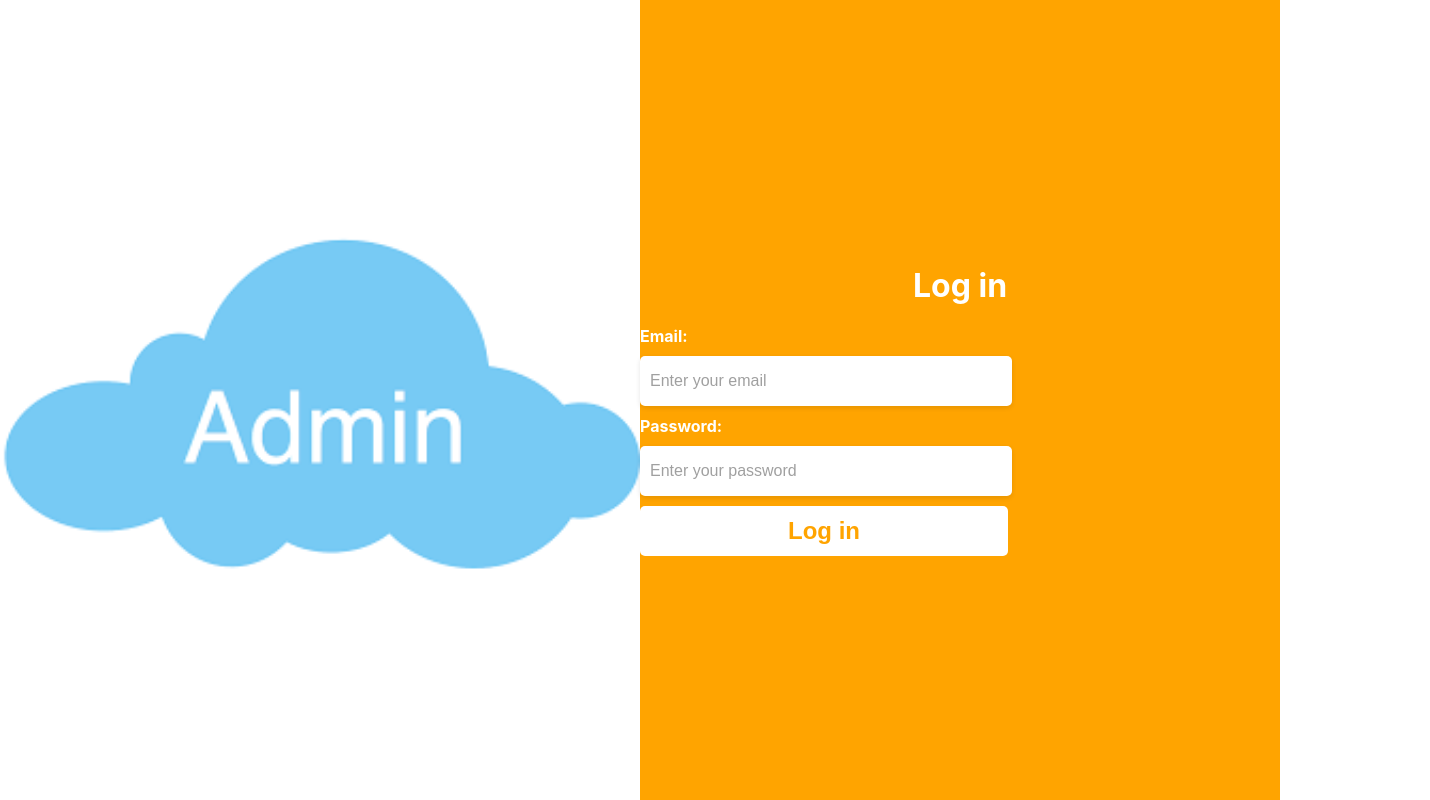
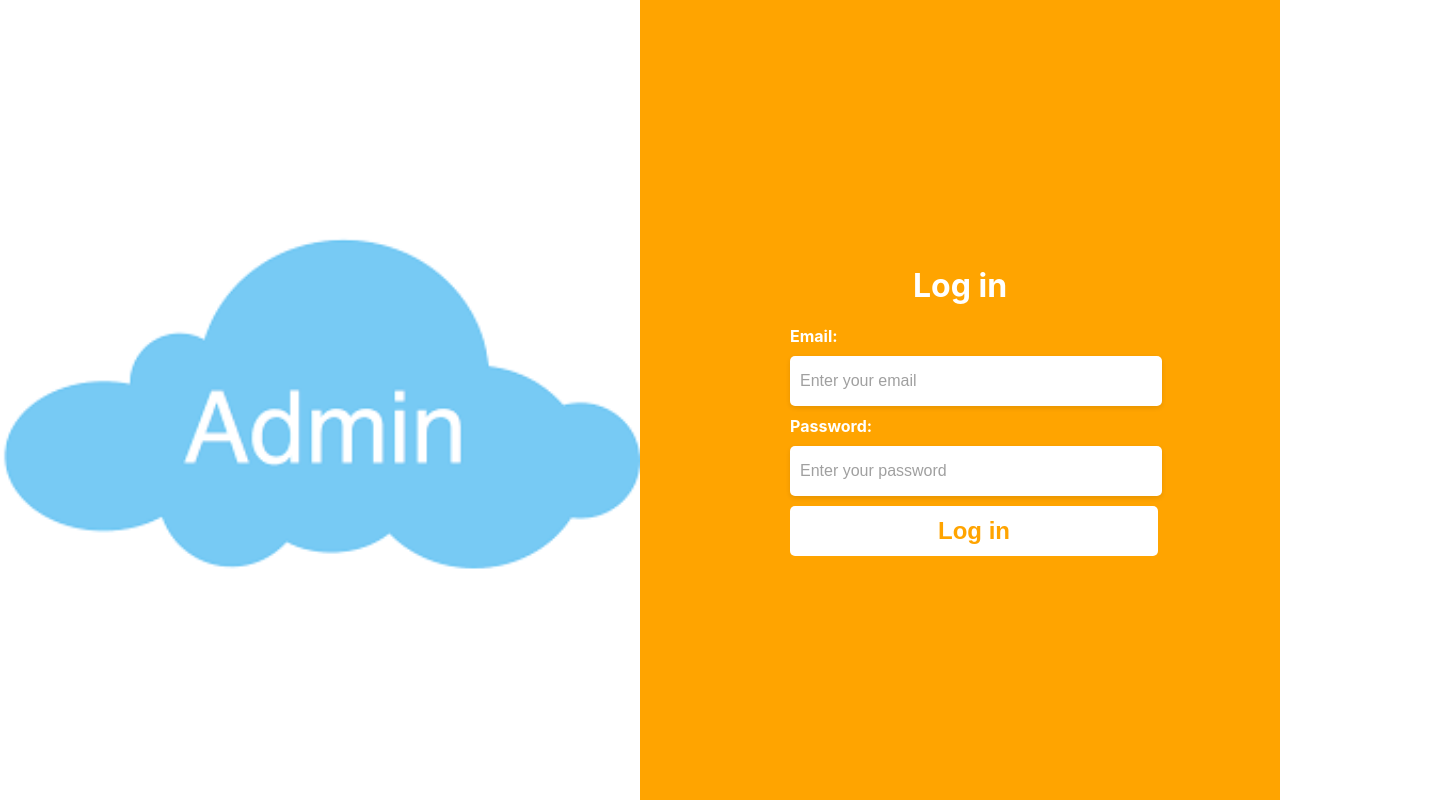
Before and after one commit to kamalakoum/ai_podcast, a React (Create React App) app in the folder admin-dashboard/: page / in a window 1280 px wide. Shown: the whole page, 1430 px wide, since content can reach past the window. Built offline with nearby package versions, Linux system fonts and the light colour scheme.

Commit message:
admin: center the form

```diff
--- a/admin-dashboard/src/components/pages/login/index.css
+++ b/admin-dashboard/src/components/pages/login/index.css
@@ -33,3 +33,7 @@
     text-align: center;
     color: white;
 }
+
+.center {
+    transform: translateX(150px);
+}
```
